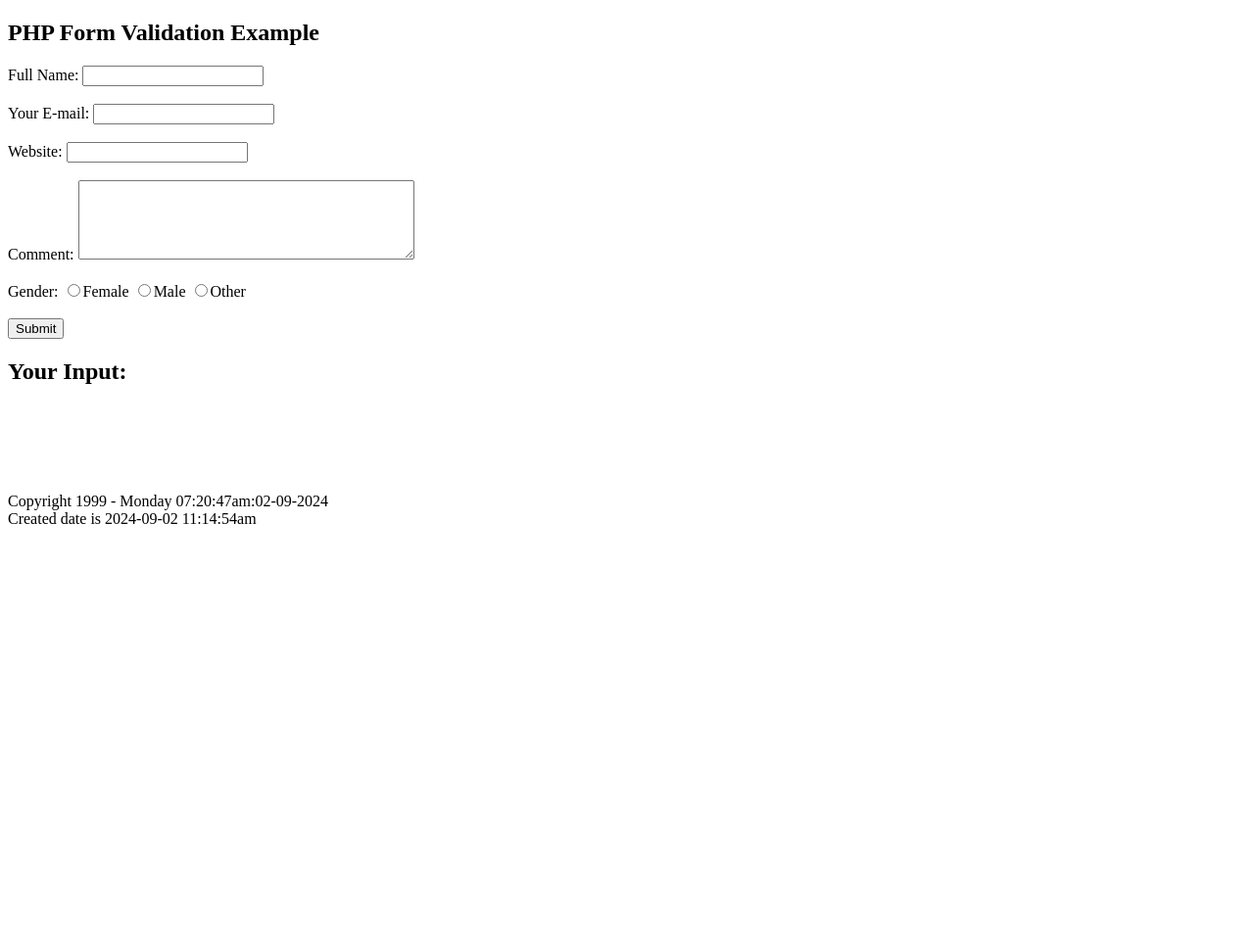
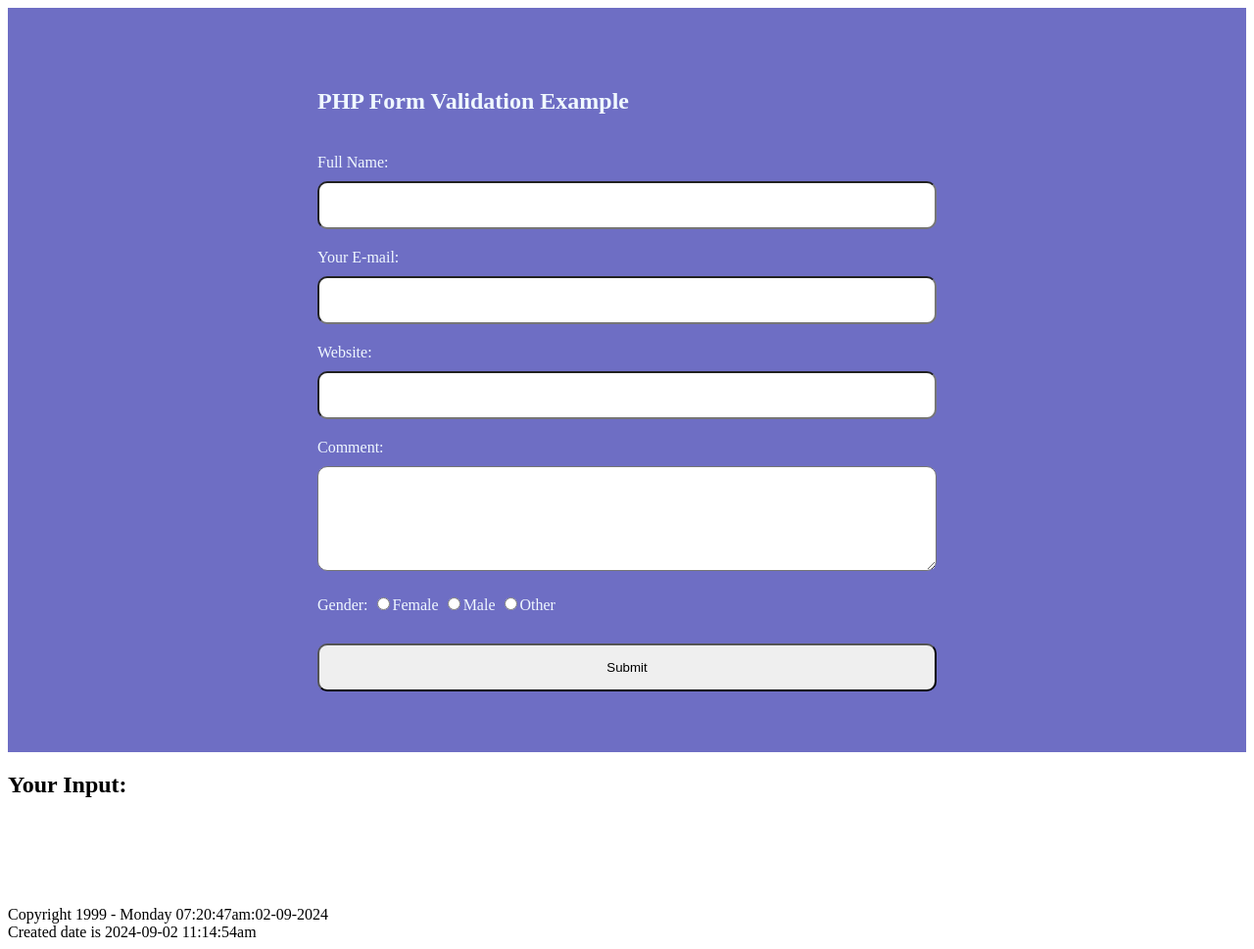
Before and after one commit to Ikendu/phpStart, a PHP site: page /form/form.php in a window 1280 px wide. Shown: the whole page at 98% size. Before the commit the page ends 535 px from the top, so only its background shows below. Run offline with PHP 8.4, Linux system fonts and the light colour scheme.

Commit message:
form data

```diff
--- a/form/form.php
+++ b/form/form.php
@@ -6,6 +6,15 @@
 <body>
 
 <?php
+// Connect Database
+$server = "localhost";
+$username = "root";
+$password = "";
+$database = "digitsl";
+
+$sql = new mysqli($server, $username, $password);
+
+
 // define variables and set to empty values
 $name = $email = $gender = $comment = $website = "";
 $nameErr = $emailErr = $genderErr = $websiteErr = "";
@@ -42,24 +51,40 @@ function test_input($data) {
 }
 ?>
 
-<h2>PHP Form Validation Example</h2>
+
+<section>
+
 <form method="post" action="<?php echo htmlspecialchars("form.php");?>">
+  <h2>PHP Form Validation Example</h2>
     <!-- <form method="post" action="<?php echo htmlspecialchars($_SERVER["PHP_SELF"]);?>">   -->
-  Full Name: <input type="text" name="name"><span class='error'><?php echo $nameErr; ?></span>
-  <br><br>
-  Your E-mail: <input type="text" name="email"><span class='error'><?php echo $emailErr; ?></span>
-  <br><br>
-  Website: <input type="text" name="website">
-  <br><br>
-  Comment: <textarea name="comment" rows="5" cols="40"></textarea>
-  <br><br>
-  Gender:
-  <input type="radio" name="gender" value="female">Female
-  <input type="radio" name="gender" value="male">Male
-  <input type="radio" name="gender" value="other">Other
-  <br><br>
+  <div>
+    <label for="name">Full Name:</label>
+    <input type="text" name="name" id="name"><span class='error'><?php echo $nameErr; ?></span>
+  </div>
+
+  <div>
+    <label for="email">Your E-mail:</label>
+    <input type="text" name="email" id="email"><span class='error'><?php echo $emailErr; ?></span>
+  </div>
+
+  <div>
+    <label for="website">Website:</label>
+    <input type="text" name="website" id="website">
+  </div>
+
+  <div>
+     <label for="comment">Comment:</label>
+     <textarea name="comment" rows="5" cols="40" id="comment"></textarea>
+  </div>
+  <div>
+    <label for="gender">Gender:</label>
+    <input type="radio" name="gender" value="female">Female
+    <input type="radio" name="gender" value="male">Male
+    <input type="radio" name="gender" value="other">Other
+  </div>
   <input type="submit" name="submit" value="Submit">
 </form>
+</section>
 
 <?php
 
--- a/form/style.css
+++ b/form/style.css
@@ -0,0 +1,38 @@
+* {
+  box-sizing: border-box;
+}
+section {
+  width: 100%;
+  display: flex;
+  justify-items: center;
+  justify-content: center;
+  align-items: center;
+  height: 95vh;
+  background-color: rgb(110, 110, 196);
+  color: aliceblue;
+}
+form {
+  display: flex;
+  flex-direction: column;
+  gap: 20px;
+  width: 50%;
+  /* justify-content: center; */
+}
+input[type="text"],
+input[type="submit"],
+textarea {
+  width: 100%;
+  padding: 15px;
+  border-radius: 10px;
+}
+input:hover,
+textarea:hover {
+  background-color: rgb(181, 250, 250);
+}
+label {
+  display: inline-block;
+  margin-bottom: 10px;
+}
+.error {
+  color: rgb(106, 8, 8);
+}
```
